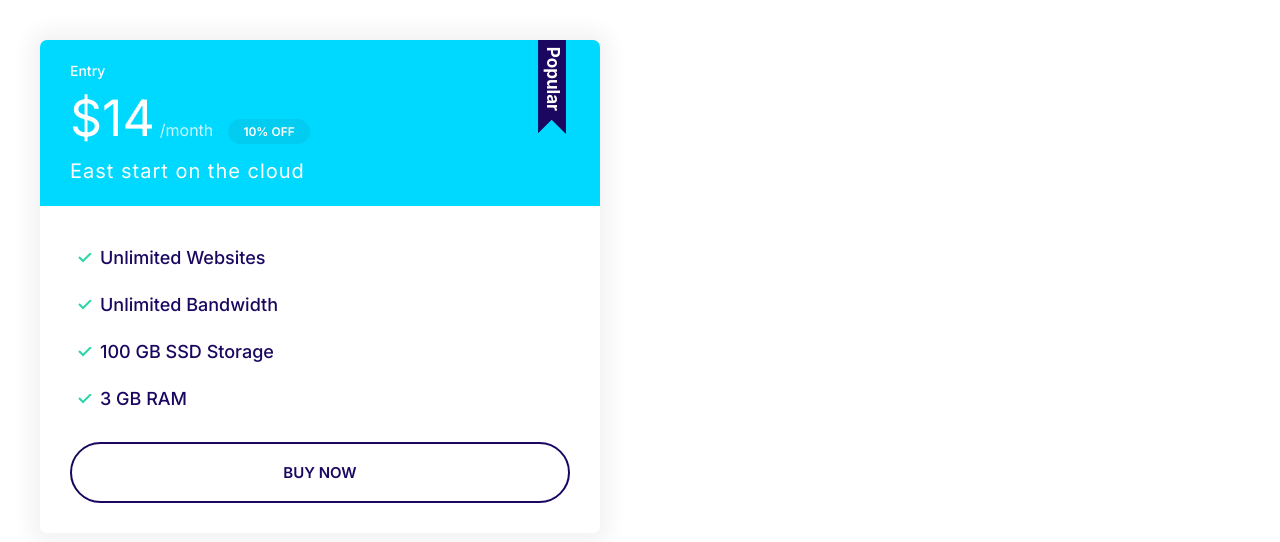
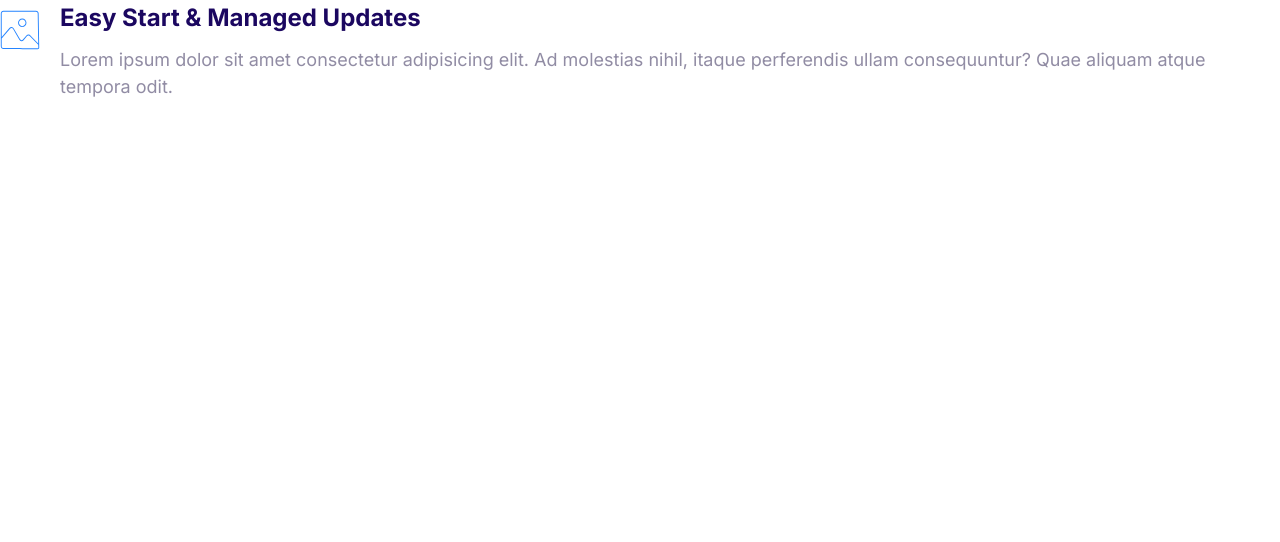
Before and after one commit to seongbaelee/moshify, a plain HTML site: page index.html in a window 1280 px wide. Drawn offline with Linux system fonts and the light colour scheme.

Commit message:
Build media_object component.

```diff
--- a/css/styles.css
+++ b/css/styles.css
@@ -370,3 +370,21 @@ a {
     font-size: 1.6rem;
   }
 }
+
+/* Media */
+
+.media {
+  display: flex;
+}
+
+.media__title {
+  margin-top: 0;
+}
+
+.media__body {
+  margin: 0 2rem;
+}
+
+.media__image {
+  margin-top: 1rem;
+}
--- a/index.html
+++ b/index.html
@@ -15,26 +15,19 @@
     <title>Document</title>
   </head>
   <body>
-    <div style="width: 50%; padding: 4rem">
-      <div class="plan plan--popular">
-        <div class="card card--secondary">
-          <header class="card__header">
-            <h3 class="plan__name">Entry</h3>
-            <span class="plan__price">$14</span>
-            <span class="plan__billing-cycle">/month</span>
-            <span class="badge badge--secondary badge--small">10% OFF</span>
-            <span class="plan__description">East start on the cloud</span>
-          </header>
-          <div class="card__body">
-            <ul class="list list--tick">
-              <li class="list__item">Unlimited Websites</li>
-              <li class="list__item">Unlimited Bandwidth</li>
-              <li class="list__item">100 GB SSD Storage</li>
-              <li class="list__item">3 GB RAM</li>
-            </ul>
-            <button class="btn btn--outline btn--block">Buy Now</button>
-          </div>
-        </div>
+    <div class="media">
+      <div class="media__image">
+        <svg class="icon icon--primary">
+          <use xlink:href="images/sprite.svg#snap"></use>
+        </svg>
+      </div>
+      <div class="media__body">
+        <h3 class="media__title">Easy Start & Managed Updates</h3>
+        <p>
+          Lorem ipsum dolor sit amet consectetur adipisicing elit. Ad molestias
+          nihil, itaque perferendis ullam consequuntur? Quae aliquam atque
+          tempora odit.
+        </p>
       </div>
     </div>
   </body>
```
Also changed, not shown: components/Media_objects.html (added, +15 -0 lines).
